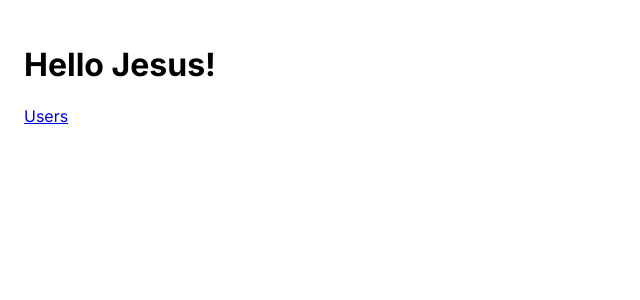
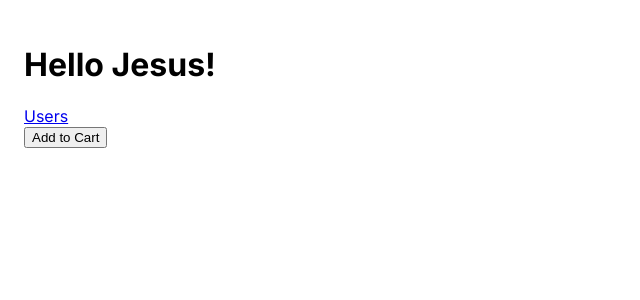
Before and after one commit to wichofly/next-app, a Next.js app: page / in a window 1280 px wide. Shown: the top 300 px of the page, without its empty margins (0-640 px from the left). Built offline with nearby package versions, Linux system fonts and the light colour scheme.

Commit message:
Add ProductCard component and integrate it into the Home page - "use client" is made to become a client components

```diff
--- /dev/null
+++ b/app/components/ProductCard.tsx
@@ -0,0 +1,11 @@
+'use client';
+
+const ProductCard = () => {
+  return (
+    <div>
+      <button onClick={() => console.log('Clicked')}>Add to Cart</button>
+    </div>
+  );
+};
+
+export default ProductCard;
--- a/app/page.tsx
+++ b/app/page.tsx
@@ -1,11 +1,13 @@
 import Image from 'next/image';
 import Link from 'next/link';
+import ProductCard from './components/ProductCard';
 
 export default function Home() {
   return (
     <main>
       <h1>Hello Jesus!</h1>
       <Link href="/users">Users</Link>
+      <ProductCard />
     </main>
   );
 }
```
